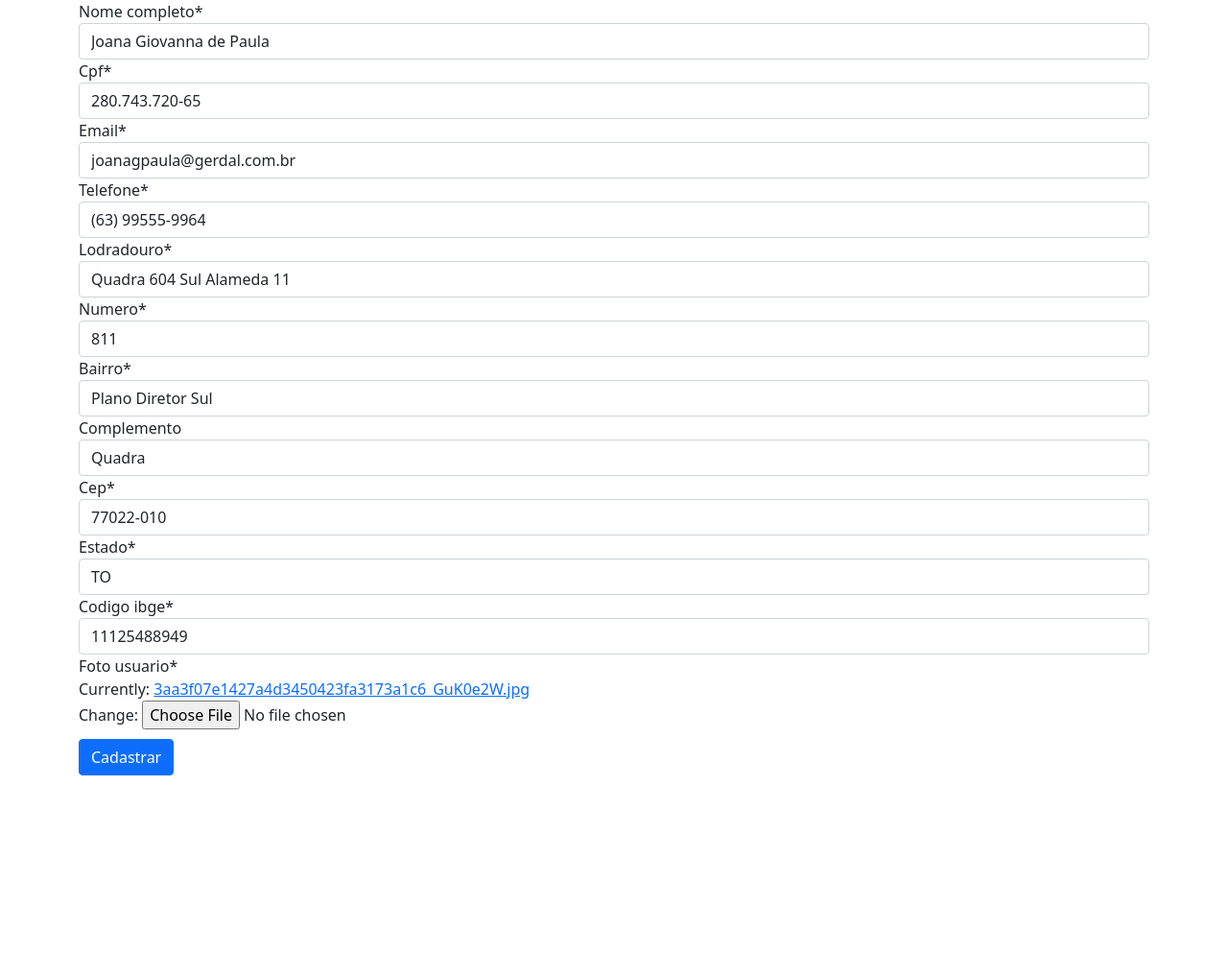
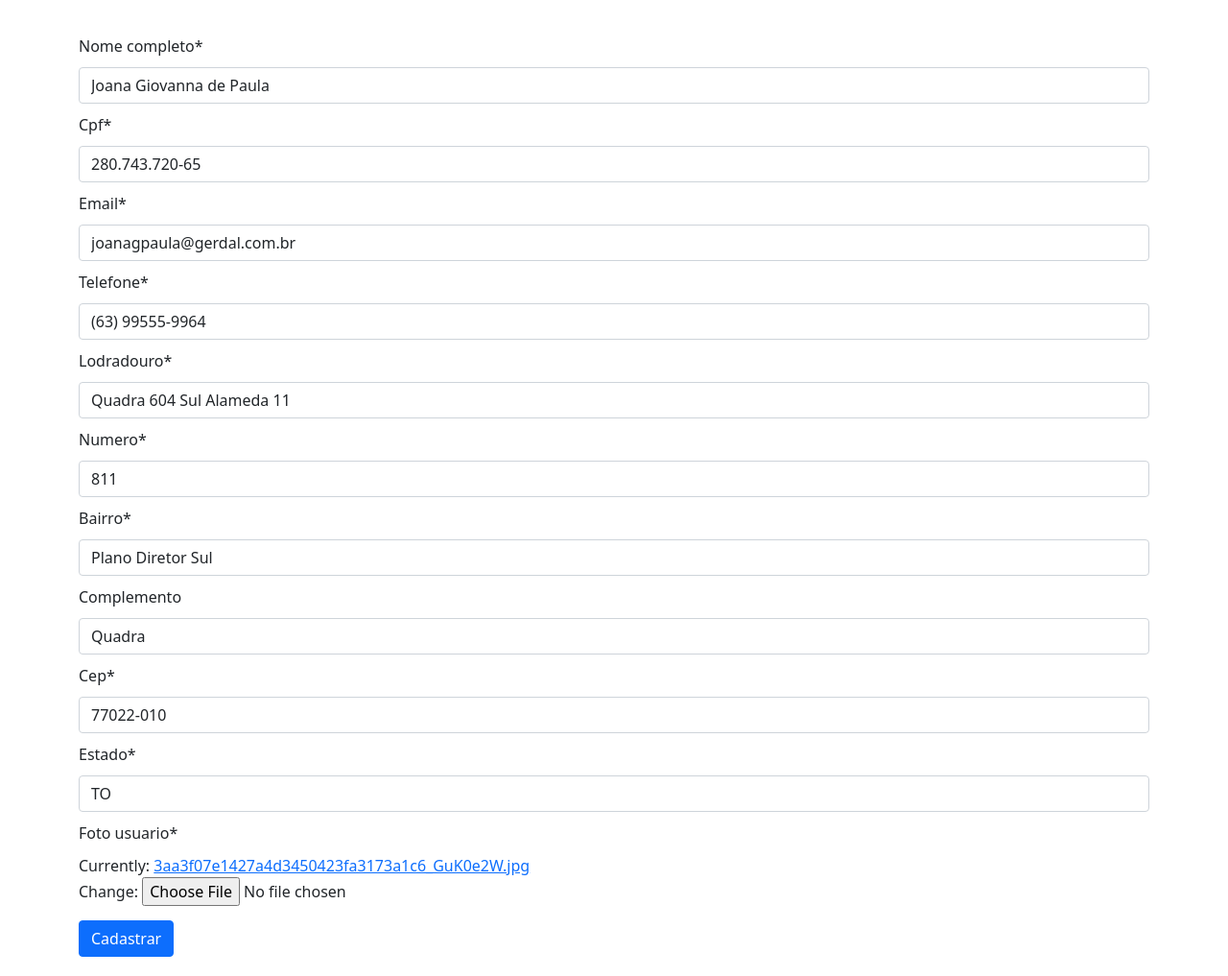
Before and after one commit to Flaviohmm/ediaristas-backend-python, a Django app: page /web/editar_diarista/3 in a window 1280 px wide. Shown: the part 56-1073 px from the top of the page at 96% size. Before the commit the page ends 864 px from the top, so only its background shows below. Run offline with Django 3.2, Linux system fonts and the light colour scheme; data comes from the database, SQL or seed files in the repository; both versions use the stored data as it was after the commit; some libraries are stand-ins or nearby versions.

Commit message:
Style label

```diff
--- a/ediaristas_workshop/web/forms/diarista_form.py
+++ b/ediaristas_workshop/web/forms/diarista_form.py
@@ -8,7 +8,7 @@ class DiaristaForm(forms.ModelForm):
 
     class Meta:
         model = Diarista
-        fields = '__all__'
+        exclude = ('codigo_ibge', )
 
     def clean_cpf(self):
         cpf = self.cleaned_data['cpf']
--- a/ediaristas_workshop/web/templates/base.html
+++ b/ediaristas_workshop/web/templates/base.html
@@ -27,6 +27,10 @@
         {% endblock conteudo %}
     </main>
 
+    <style>
+        label { margin: 10px auto }
+    </style>
+
     <script src="https://code.jquery.com/jquery-3.6.0.min.js" integrity="sha256-/xUj+3OJU5yExlq6GSYGSHk7tPXikynS7ogEvDej/m4=" crossorigin="anonymous"></script>
     <script src="https://cdnjs.cloudflare.com/ajax/libs/jquery.mask/1.14.16/jquery.mask.min.js" integrity="sha512-pHVGpX7F/27yZ0ISY+VVjyULApbDlD0/X0rgGbTqCE7WFW5MezNTWG/dnhtbBuICzsd0WQPgpE4REBLv+UqChw==" crossorigin="anonymous" referrerpolicy="no-referrer"></script>
 
--- a/ediaristas_workshop/web/templates/form_diarista.html
+++ b/ediaristas_workshop/web/templates/form_diarista.html
@@ -4,9 +4,11 @@
 
 {% block conteudo %}
     <form method="post" enctype="multipart/form-data">
+        <label style="margin: 10px auto;"></label>
+
         {% csrf_token %}
         {{form_diarista | crispy}}
 
-        <button type="submit" class="btn btn-primary" style="margin-top:10px;">Cadastrar</button>
+        <button type="submit" class="btn btn-primary" style="margin-top: 15px; margin-bottom: 20px">Cadastrar</button>
     </form>
 {% endblock conteudo %}
--- a/ediaristas_workshop/web/templates/lista_diaristas.html
+++ b/ediaristas_workshop/web/templates/lista_diaristas.html
@@ -3,6 +3,8 @@
 {% load easy_mask %}
 
 {% block conteudo %}
+    <label style="margin: 10px auto;"></label>
+
     <table class="table">
         <thead>
             <tr>
```
Also changed, not shown: ediaristas_workshop/db.sqlite3, ediaristas_workshop/media/86183265ad88f4d3f971fd2811533d55.jpg (added).
